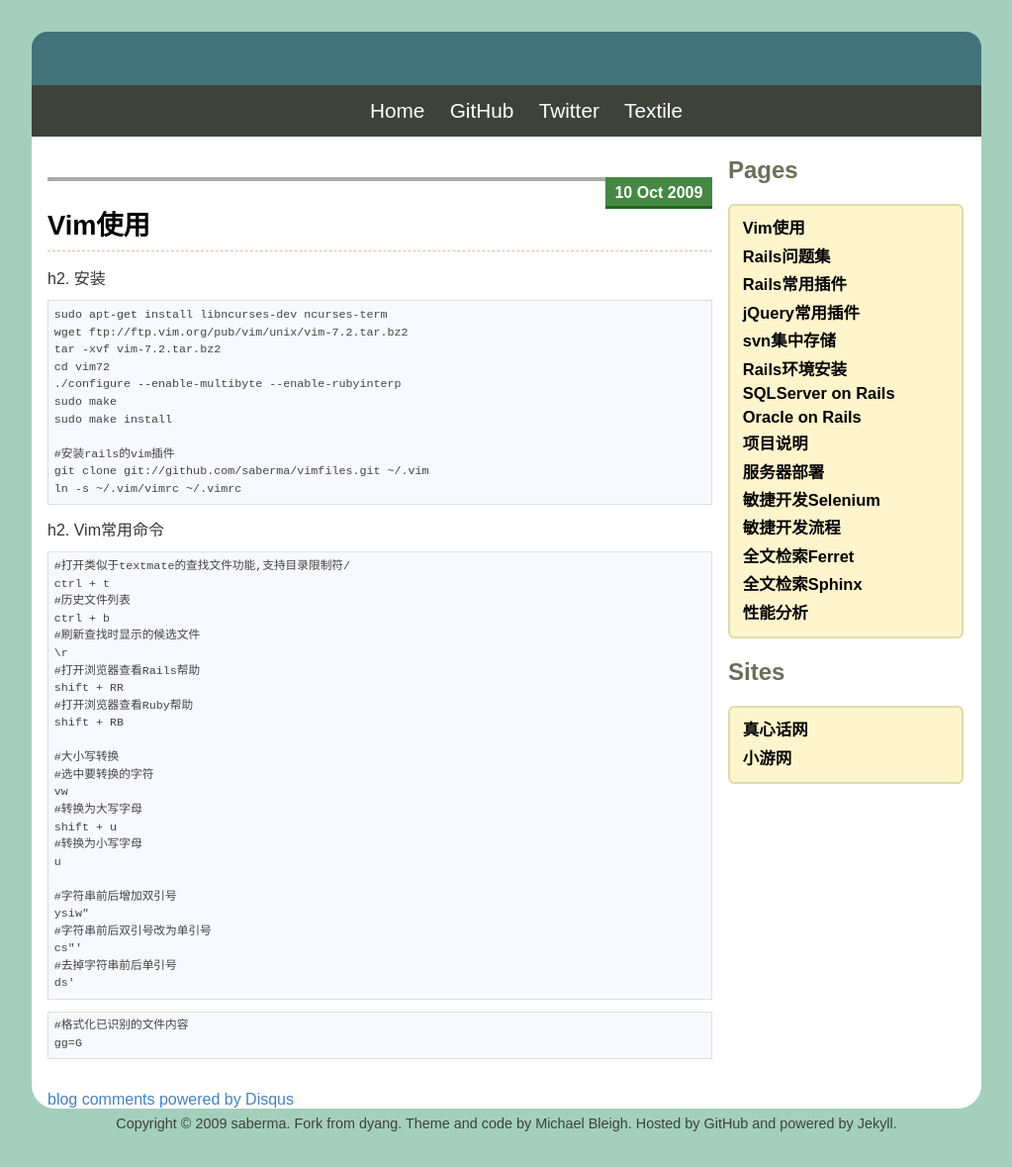
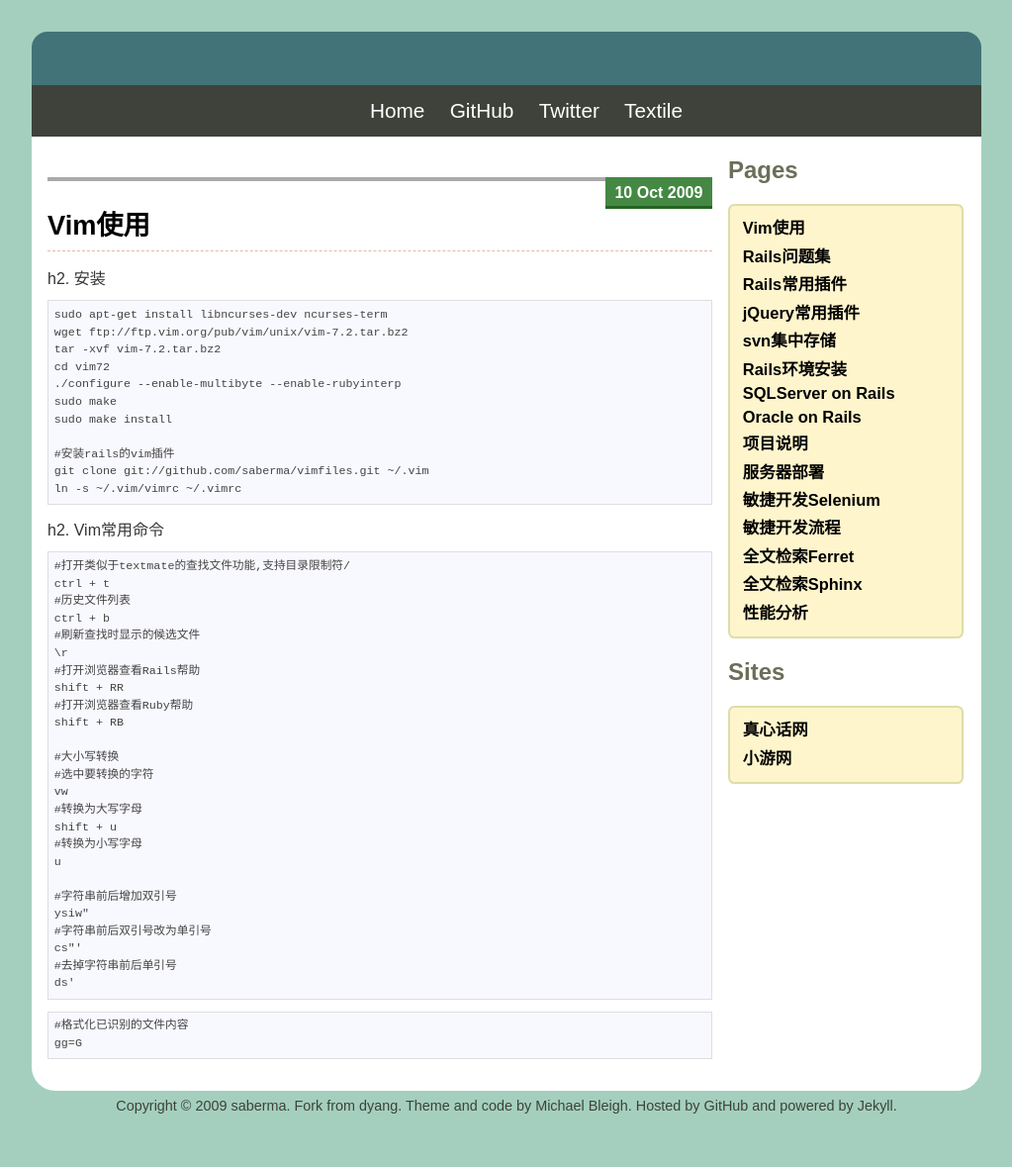
Before and after one commit to saberma/saberma.github.com, a Jekyll site: the page built from index.html, in a window 1280 px wide. Shown: the whole page at 99% size, without its empty margins (128-1151 px from the left). Built offline with Jekyll 4.4.1, drawn with Linux system fonts in a browser that asks for light colours; Markdown is read by kramdown in place of the engine named in the settings; comment, search, counter and statistics services are not loaded.

Commit message:
fixed duplicated disqus

```diff
--- a/_layouts/default.html
+++ b/_layouts/default.html
@@ -30,15 +30,6 @@
           <div id='guides' class='wikistyle'>
           {{ content }}
           </div>
-          <script type="text/javascript" charset="utf-8">
-            var disqus_url = "http://saberma.github.com/{{page.url}}";
-            var disqus_developer = 1;
-          </script>
-          <div id="disqus_thread">
-          </div>
-          <script type="text/javascript" src="http://disqus.com/forums/saberma/embed.js"></script>
-          <noscript><a href="http://disqus.com/forums/saberma/?url=ref">View the discussion thread.</a></noscript>
-          <a href="http://disqus.com" class="dsq-brlink">blog comments powered by <span class="logo-disqus">Disqus</span></a>
         </div>
         <div class='home_box' id='home_right'>
           <h2>Pages</h2>
--- a/_layouts/post.html
+++ b/_layouts/post.html
@@ -11,8 +11,7 @@
   var disqus_developer = 1;
 </script>
 
-<div id="disqus_thread">
-</div>
+<div id="disqus_thread"></div>
 <script type="text/javascript" src="http://disqus.com/forums/saberma/embed.js"></script>
 <noscript><a href="http://disqus.com/forums/saberma/?url=ref">View the discussion thread.</a></noscript>
 <a href="http://disqus.com" class="dsq-brlink">blog comments powered by <span class="logo-disqus">Disqus</span></a>
```
